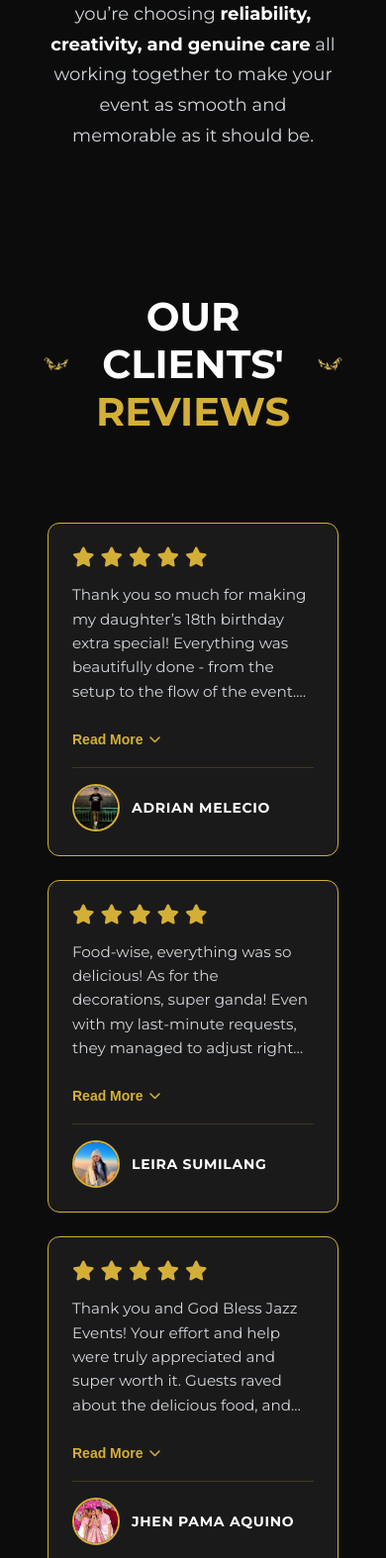
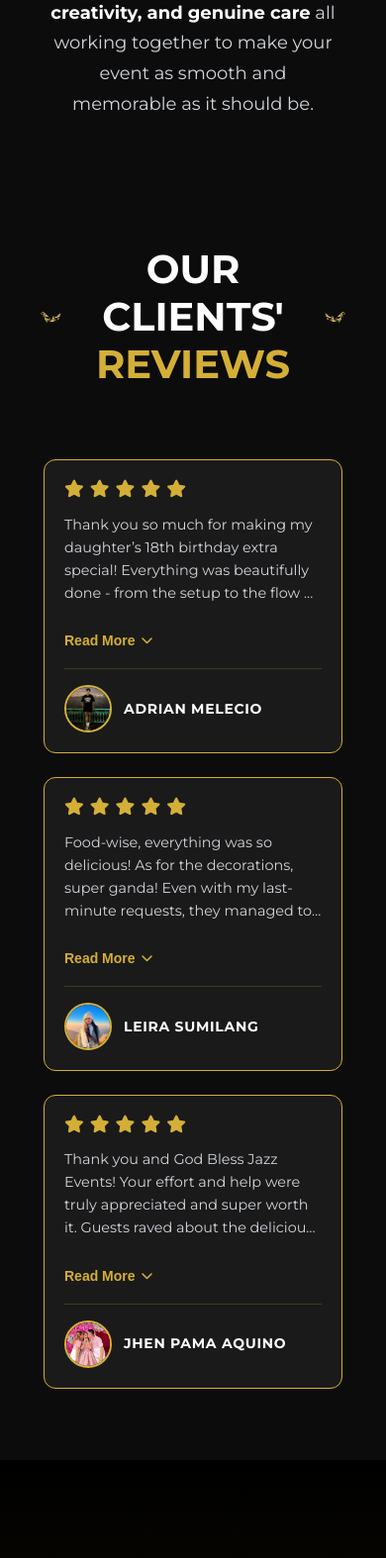
Before and after one commit to Zaiyai/Jazz-Events-Website, a PHP site: page / in a window 390 px wide; the page is wider, and only the part inside the window is pictured. Shown: the part 3291-4865 px from the top of that part at 99% size. Run offline with PHP 8.4, Linux system fonts and the light colour scheme.

Commit message:
Added size responsiveness reviews

```diff
--- a/styles.css
+++ b/styles.css
@@ -504,7 +504,6 @@ header {
     padding: 24px 0;
 }
 
-/* Individual Review Card */
 .review-card {
     background-color: #1a1a1a;
     border: 1px solid var(--jazz-gold);
@@ -517,14 +516,12 @@ header {
     height: 100%;
 }
 
-/* RED HOVER THEME - Matching Services Section */
 .review-card:hover {
     transform: translateY(-8px);
     box-shadow: 0 15px 40px rgba(204, 0, 0, 0.5);
     border-color: var(--service-red);
 }
 
-/* Star Rating */
 .stars-container {
     margin-bottom: 16px;
     display: flex;
@@ -536,26 +533,20 @@ header {
     font-size: 1.25rem;
 }
 
-/* Review Text Content - Truncated to 5 Lines */
 .review-content {
     flex: 1;
     color: #d1d5db;
     font-size: 0.95rem;
     line-height: 1.6;
     margin-bottom: 20px;
-
-    /* Text truncation at 5 lines */
     display: -webkit-box;
     -webkit-line-clamp: 5;
     -webkit-box-orient: vertical;
     overflow: hidden;
     text-overflow: ellipsis;
-
-    /* Fallback for non-webkit browsers */
     max-height: calc(1.6em * 5);
 }
 
-/* Reviewer Section */
 .reviewer {
     display: flex;
     align-items: center;
@@ -583,7 +574,6 @@ header {
     margin: 0;
 }
 
-/* Read More Button Styling */
 .read-more-btn {
     background: none;
     border: none;
@@ -613,7 +603,6 @@ header {
     transform: translateY(2px);
 }
 
-/* Expanded state */
 .review-card.expanded .review-content {
     -webkit-line-clamp: unset;
     max-height: none;
@@ -623,12 +612,11 @@ header {
     transform: rotate(180deg);
 }
 
-/* --- Extraordinary Section --- */
 .extraordinary-section {
     position: relative;
     padding: 96px 24px;
     overflow: hidden;
-    scroll-margin-top: 96px; /* ensure About anchor sits below fixed header */
+    scroll-margin-top: 96px;
 }
 
 .overlay-sepia {
@@ -750,21 +738,66 @@ footer {
     .service-card { flex: 0 0 30%; width: 30%; }
 }
 
+/* Responsive Reviews Section */
 @media (max-width: 767px) {
+    #reviews-section {
+        padding: 48px 20px;
+    }
+
+    .services-header {
+        margin-bottom: 48px;
+        gap: 12px;
+    }
+
+    .flourish {
+        width: 30px;
+    }
+
     .review-cards-container {
         grid-template-columns: 1fr;
         gap: 24px;
+    }
+
+    .review-card {
+        padding: 20px;
+        min-height: 280px;
+    }
+
+    .review-content {
+        -webkit-line-clamp: 4;
+        max-height: calc(1.6em * 4);
+        font-size: 0.9rem;
+    }
+
+    .stars-container i {
+        font-size: 1.1rem;
     }
 }
 
 @media (min-width: 768px) and (max-width: 1023px) {
     .review-cards-container {
         grid-template-columns: repeat(2, 1fr);
+        gap: 28px;
+    }
+
+    .review-card {
+        min-height: 300px;
     }
 }
 
 @media (min-width: 1024px) {
     .review-cards-container {
         grid-template-columns: repeat(3, 1fr);
+        gap: 32px;
+    }
+
+    .review-card {
+        min-height: 320px;
     }
 }
+
+@media (min-width: 1400px) {
+    .review-cards-container {
+        gap: 40px;
+    }
+}
```
